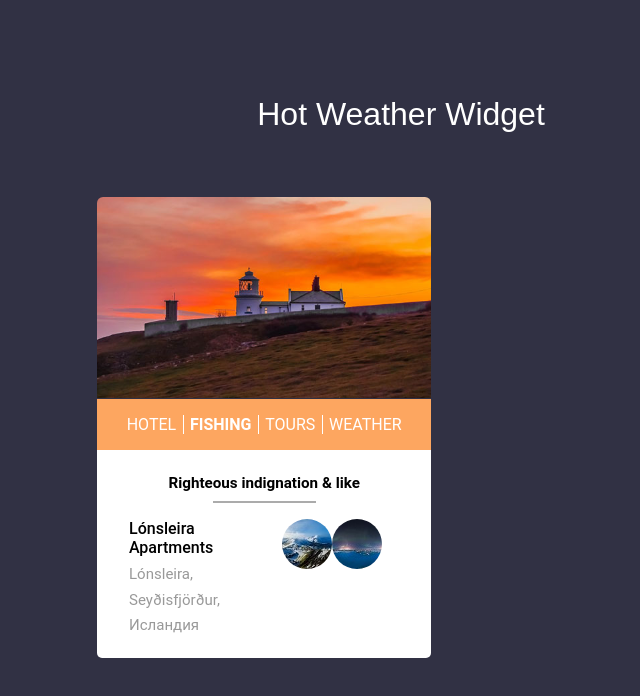
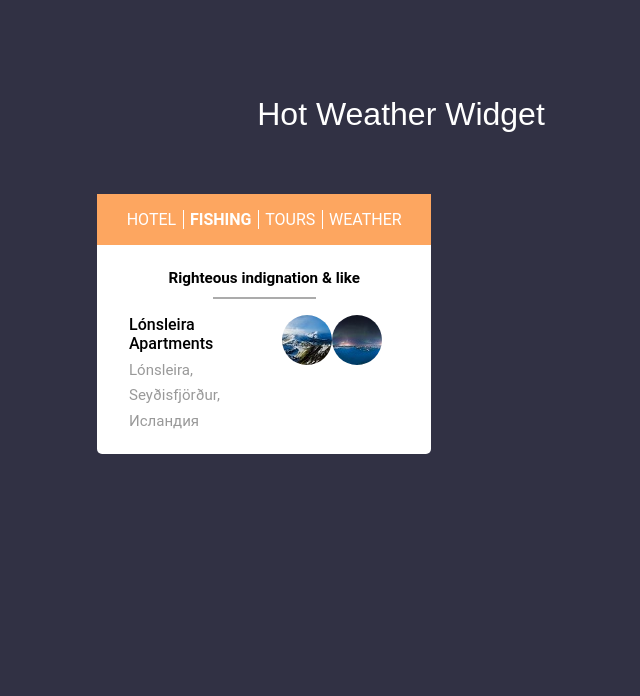
Before and after one commit to fedor8/hot_weather_widget, an Angular app: page / in a window 1280 px wide. Shown: the top 696 px of the page, without its empty margins (239-879 px from the left). Built offline with nearby package versions, Linux system fonts and the light colour scheme.

Commit message:
main picture select

```diff
--- a/src/app/app.component.html
+++ b/src/app/app.component.html
@@ -3,7 +3,7 @@
 </h1>
 <div class="element">
   <div class="element-left">
-    <div class="element-bg-img"><img src="assets/images/1.jpg" alt="" class="img-responsive"> </div>
+    <div class="element-bg-img"><img *ngIf="resort" [src]="resort.picture" alt="" class="img-responsive"> </div>
     <div class="element-left-bottom">
       <hww-category-menu (choose)="chooseCategory($event);"></hww-category-menu>
       <hww-resort-list [resorts]="resorts" [category]="category" (choose)="resort = $event;"></hww-resort-list>
```
